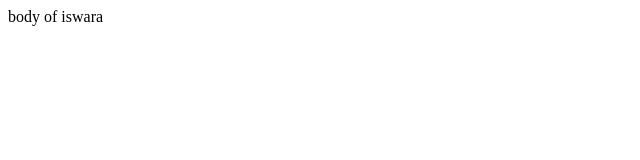
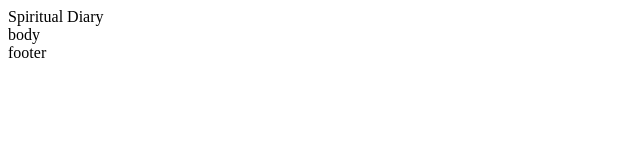
Before and after one commit to katehunnicutt/demo-diary, a website: page index.html in a window 1280 px wide. Shown: the full height of the page, 0-640 px from the left. Drawn offline with Linux system fonts and the light colour scheme.

Commit message:
add markup

```diff
--- a/index.html
+++ b/index.html
@@ -6,6 +6,24 @@
     <title>Spiritual Diary</title>
 </head>
 <body>
-    body of iswara
+<div class="app">
+    <header class="header">
+        <div class="header__title">
+            Spiritual Diary
+        </div>
+        <div class="header__image swami-sivananda" aria-label="swami-sivananda">
+        </div>
+        <div class="header__image swami-vishnudevananda" aria-label="swami-vishnudevananda">
+        </div>
+    </header>
+    <main class="main">
+        body
+    </main>
+    <footer class="footer">
+        <section class="quote">
+            footer
+        </section>
+    </footer>
+</div>
 </body>
 </html>
```
